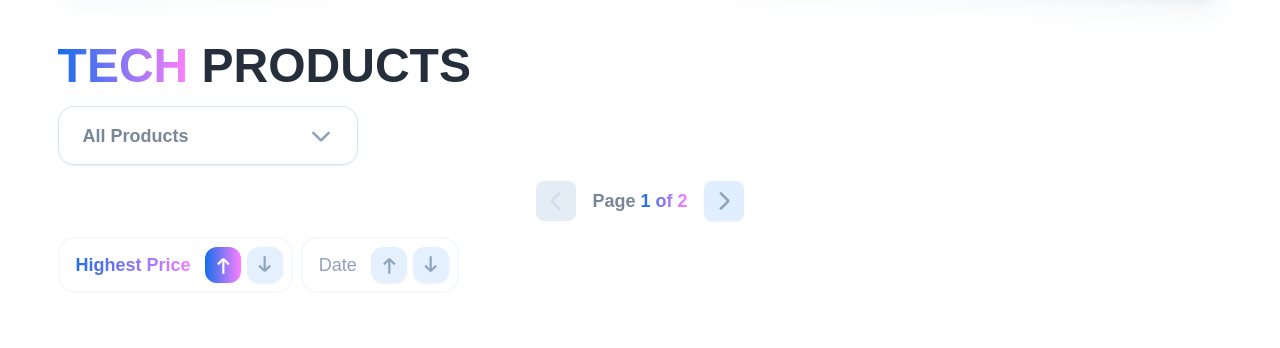
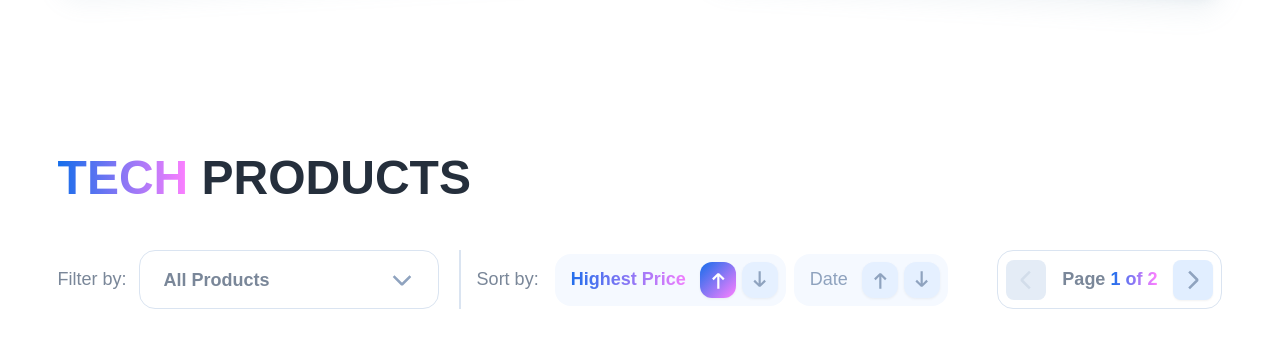
Before and after one commit to facundochavez/aerolab-challenge-fch, a Next.js app: page / in a window 1280 px wide. Shown: the part 1672-2020 px from the top of the page. Built offline with nearby package versions, Linux system fonts and the light colour scheme.

Commit message:
feat/products navigation

```diff
--- a/src/app/components/Products.section.tsx
+++ b/src/app/components/Products.section.tsx
@@ -7,12 +7,12 @@ import ProductsProvider from '@/context/products.context';
 const ProductsSection = () => {
   return (
     <ProductsProvider>
-      <section className='w-screen h-screen flex flex-col items-center bg-neutral-0 pt-20 px-[5%]'>
+      <section className='w-screen h-screen flex flex-col items-center bg-neutral-0 pt-20 px-[5%] lg:pt-48'>
         <div className='w-full max-w-[1464px] flex flex-col items-center'>
-          <h1 className='w-full l2-title-default text-neutral-900 text-center sm:text-left !leading-8 pb-6'>
+          <h1 className='w-full l2-title-default text-neutral-900 text-center sm:text-left !leading-8 pb-8 lg:pb-14'>
             <span className='text-brand-gradient'>Tech</span> Products
           </h1>
-          <nav className='w-full h-full flex items-center flex-wrap justify-between gap-4'>
+          <nav className='w-full h-full flex items-center flex-wrap gap-3 justify-between'>
             <ProductsFilter />
             <ProductsPagination />
             <ProductsSorter />
--- a/src/components/ProductsFilter/ProductsFilter.tsx
+++ b/src/components/ProductsFilter/ProductsFilter.tsx
@@ -10,9 +10,10 @@ import {
 
 const ProductsFilter = () => {
   return (
-    <div className=''>
+    <div className='order-1 flex items-center gap-3'>
+      <p className='l1-text-lightweight hidden xl:flex'>Filter by:</p>
       <Select>
-        <SelectTrigger className='w-[90vw] max-w-[300px] h-[59px] l1-text-default text-neutral-600 rounded-[14px] lg:rounded-[16px] border-neutral-300 px-6'>
+        <SelectTrigger className='w-[90vw] sm:w-[300px] h-[59px] l1-text-default text-neutral-600 rounded-[14px] lg:rounded-[16px] border-neutral-300 px-6 shadow-none'>
           <SelectValue placeholder='All Products' />
         </SelectTrigger>
         <SelectContent>
--- a/src/components/ProductsPagination/ProductsPagination.tsx
+++ b/src/components/ProductsPagination/ProductsPagination.tsx
@@ -13,13 +13,14 @@ const ProductsPagination = () => {
   const [isNextActive, setIsNextActive] = useState(true);
 
   return (
+    <div className='hidden sm:flex order-2 xl:order-3'>
       <Pagination>
-      <PaginationContent className='flex gap-4'>
-        <PaginationItem onClick={(e)=> e.preventDefault}>
+        <PaginationContent className='flex gap-4 h-[59px] rounded-[14px] lg:rounded-[16px] border border-neutral-300 p-2'>
+          <PaginationItem onClick={(e) => e.preventDefault}>
             <PaginationLink
               href='#'
               isActive={isPreviousActive}
-            onClick={(e)=> e.preventDefault}
+              onClick={(e) => e.preventDefault}
             >
               <Image
                 src='/icons/chevron-right.svg'
@@ -34,10 +35,7 @@ const ProductsPagination = () => {
             Page <span className='text-brand-gradient'>1 of 2</span>
           </p>
           <PaginationItem>
-          <PaginationLink
-            href='#'
-            isActive={isNextActive}
-          >
+            <PaginationLink href='#' isActive={isNextActive}>
               <Image
                 src='/icons/chevron-right.svg'
                 alt='icon-chevron'
@@ -49,6 +47,7 @@ const ProductsPagination = () => {
           </PaginationItem>
         </PaginationContent>
       </Pagination>
+    </div>
   );
 };
 
--- a/src/components/ProductsSorter/ProductsSorter.tsx
+++ b/src/components/ProductsSorter/ProductsSorter.tsx
@@ -2,6 +2,7 @@
 import { useState } from 'react';
 import SortBadge from './SortBadge/SortBadge';
 import { SortOption } from '@/types';
+import { Separator } from '../ui/separator';
 
 const ProductsSorter = () => {
   const sortOptions = [
@@ -20,7 +21,9 @@ const ProductsSorter = () => {
   ] as SortOption[];
 
   return (
-    <div className='flex gap-2'>
+    <div className='flex items-center gap-2 w-full xl:w-auto order-3 xl:order-2 xl:mr-auto'>
+      <Separator orientation='vertical' className='mx-2 h-[59px] border-[1.5px] border-neutral-300 hidden xl:flex' />
+      <p className='l1-text-lightweight mr-2 hidden xl:flex'>Sort by:</p>
       {sortOptions.map((option) => (
         <SortBadge sortOption={option} />
       ))}
--- a/src/components/ProductsSorter/SortBadge/SortBadge.tsx
+++ b/src/components/ProductsSorter/SortBadge/SortBadge.tsx
@@ -1,6 +1,5 @@
-import { Button } from '@/components/ui/button';
-import Image from 'next/image';
-import React from 'react';
+'use client';
+import React, { useRef } from 'react';
 import { SortOption } from '@/types';
 import { useProductsContext } from '@/context/products.context';
 import SortButton from './SortButton';
@@ -12,18 +11,46 @@ interface SortBadgeProps {
 const SortBadge: React.FC<SortBadgeProps> = ({ sortOption }) => {
   const { sortedBy, setSortedBy, sortDirection, setSortDirection } =
     useProductsContext();
-
   const isBadgeSorting = sortedBy === sortOption.id;
 
+  //HANDLE WIDTH ANIMATION
+  const spanRef = useRef<HTMLDivElement>(null);
+  const [spanWidth, setSpanWidth] = React.useState(0);
+
+  React.useEffect(() => {
+    const handleWidth = () => {
+      if (spanRef.current) {
+        setSpanWidth(spanRef.current.offsetWidth);
+      }
+    };
+
+    handleWidth();
+    window.addEventListener('resize', handleWidth);
+
+    return () => {
+      window.removeEventListener('resize', handleWidth);
+    };
+  }, [sortedBy, sortDirection]);
+
   return (
-    <div className='min-w-max flex items-center gap-1.5 p-2 rounded-[14px] lg:rounded-[16px] bg-neutral-0 border-2 border-neutral-100'>
-      <span className={`px-2 l1-text-lightweight text-neutral-500 ${isBadgeSorting && 'text-brand-gradient !font-bold'}`}>
+    <div className='min-w-max flex items-center gap-1.5 p-2 rounded-[14px] lg:rounded-[16px] bg-neutral-100'>
+      <div
+        style={{ width: spanWidth }}
+        className='transition-all duration-100 overflow-hidden'
+      >
+        <span
+          ref={spanRef}
+          className={`px-2 l1-text-lightweight text-neutral-500 whitespace-nowrap overflow-hidden text-ellipsis ${
+            isBadgeSorting && 'text-brand-gradient !font-bold'
+          }`}
+        >
           {!isBadgeSorting
             ? sortOption.label
             : sortDirection === 'up'
             ? sortOption.upText
             : sortOption.downText}
         </span>
+      </div>
       <SortButton
         isSorting={isBadgeSorting && sortDirection === 'up'}
         direction='up'
--- a/src/components/ProductsSorter/SortBadge/SortButton.tsx
+++ b/src/components/ProductsSorter/SortBadge/SortButton.tsx
@@ -17,7 +17,7 @@ const SortButton: React.FC<SortButtonProps> = ({
     <Button
       onClick={onClick}
       variant={`${isSorting ? 'selected' : 'selector'}`}
-
+      className={`!bg-gradient-to-br`}
     >
       <Image
         src={`/icons/arrow-down.svg`}
```
Lines whose indentation alone changed are shown as unchanged.
